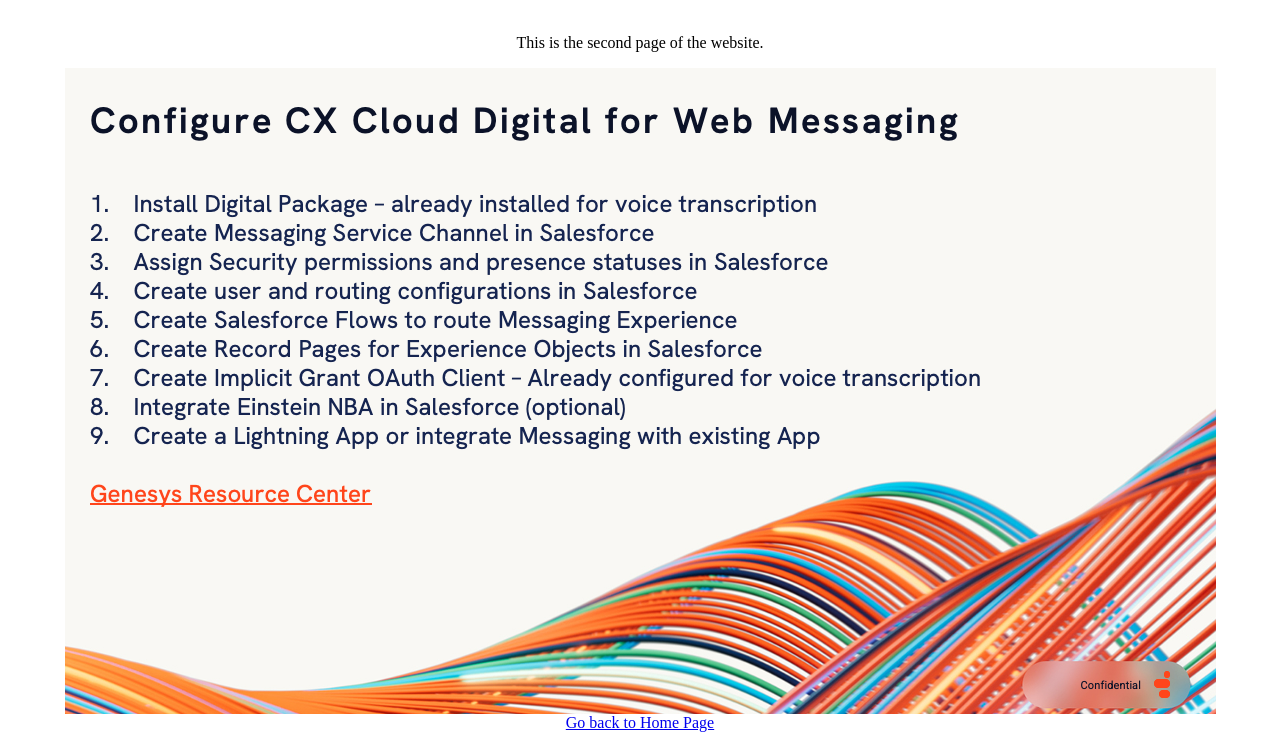
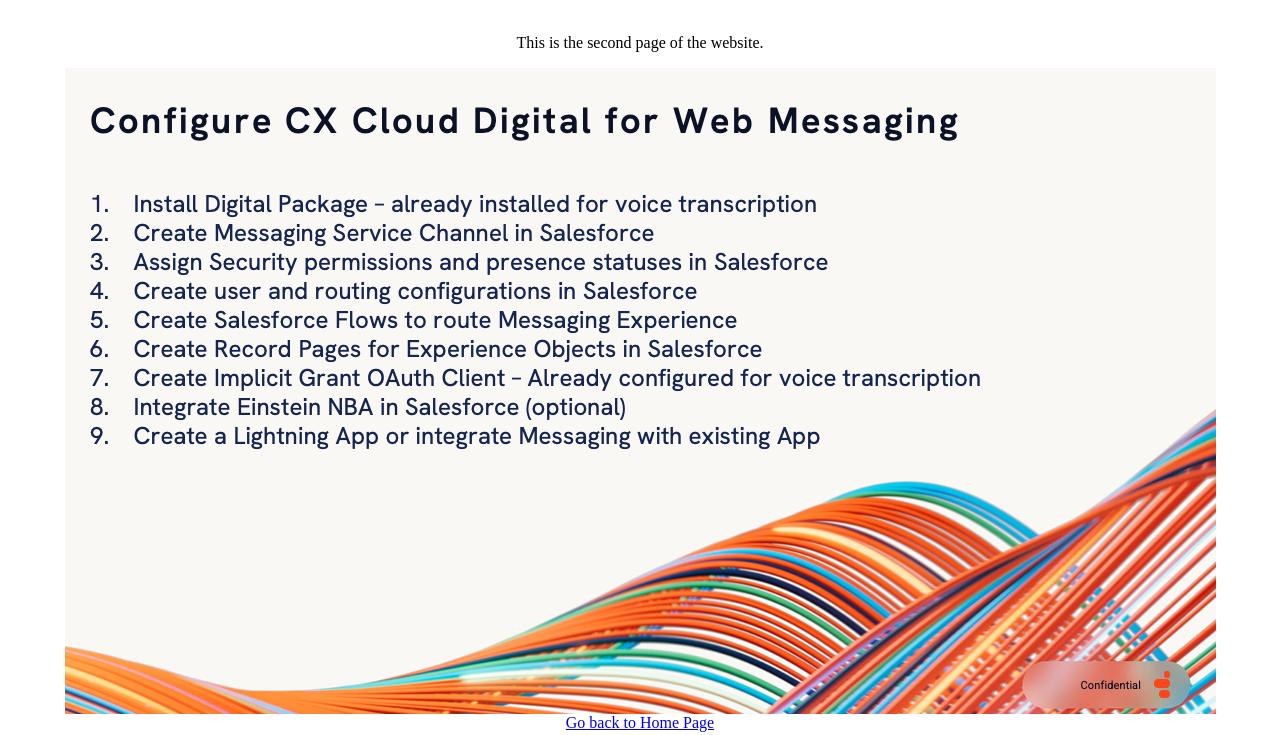
Before and after one commit to Bikerader/bikerader.github.io, a plain HTML site: page second-page.html in a window 1280 px wide. Shown: the part 65-800 px from the top of the page. Drawn offline with Linux system fonts and the light colour scheme.

Commit message:
Update second-page.html

```diff
--- a/second-page.html
+++ b/second-page.html
@@ -22,7 +22,7 @@
 <body>
     <h1>Welcome to the CX Cloud Web Messaging Demo Site</h1>
     <p>This is the second page of the website.</p>
-    <img src="instructions.png" alt="Large Image">
+    <img src="instructionsv1.png" alt="Large Image">
     <a href="index.html">Go back to Home Page</a>
     <!--
     <script type="text/javascript" charset="utf-8">
```
